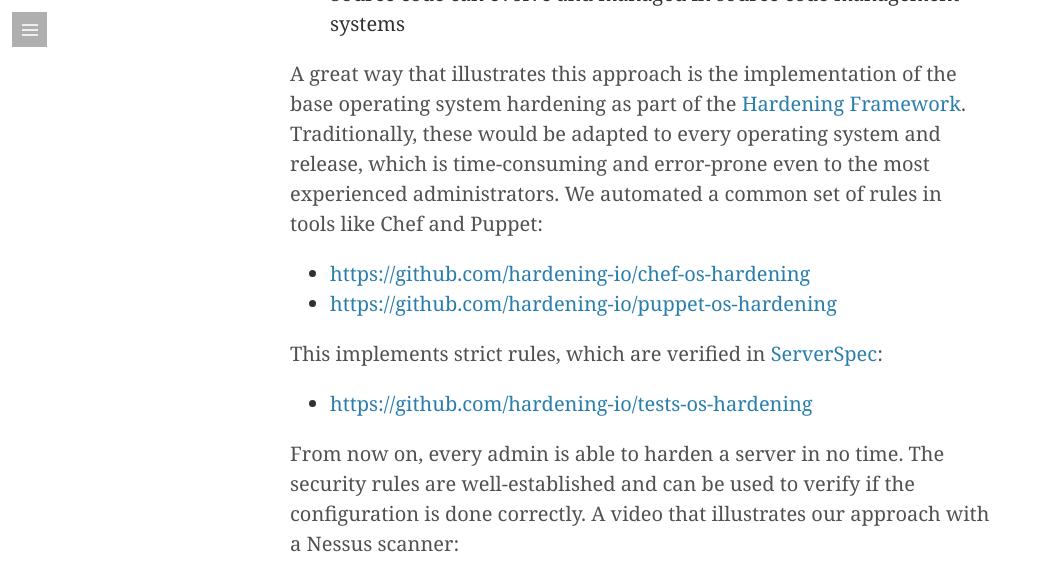
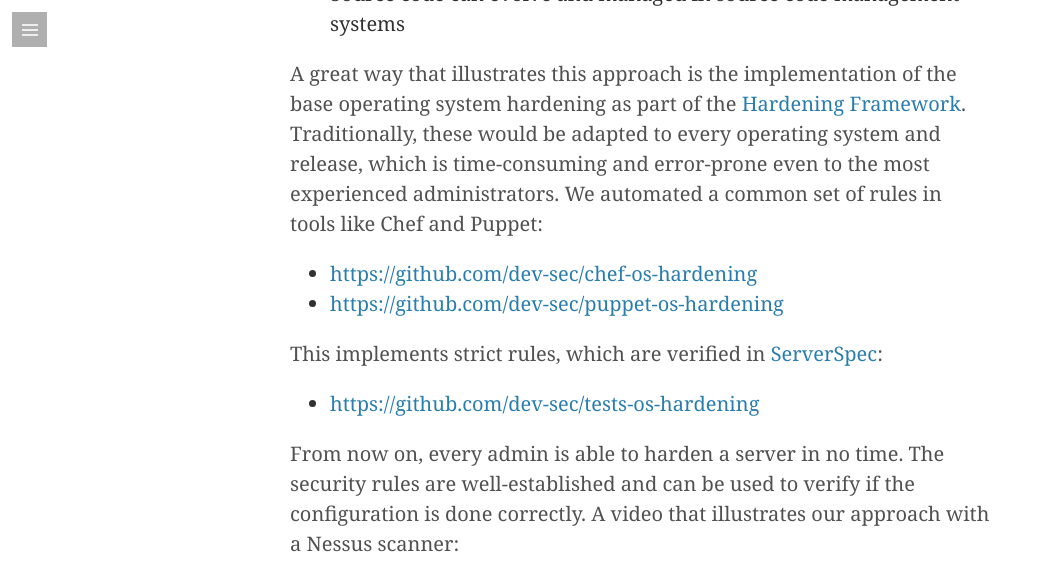
Before and after one commit to dev-sec/blog, a Jekyll site: the page built from _posts/2015-04-23-manage-security-baseline.markdown, in a window 1280 px wide and 900 px high, scrolled down 1651 px, cut to the strip 0-565 px from the top of the window. Shown: the whole strip, without its empty margins (0-1039 px from the left). Built offline with Jekyll 4.4.1, drawn with Linux system fonts in a browser that asks for light colours; some web fonts are replaced; comment, search, counter and statistics services are not loaded; some of the changed lines change nothing that is shown.

Commit message:
hardening-io -> dev-sec

```diff
--- a/_posts/2015-04-23-manage-security-baseline.markdown
+++ b/_posts/2015-04-23-manage-security-baseline.markdown
@@ -24,14 +24,14 @@
 - The rules will be turned into source code
 - Source code can evolve and managed in source code management systems
 
-A great way that illustrates this approach is the implementation of the base operating system hardening as part of the [Hardening Framework](http://hardening.io/). Traditionally, these would be adapted to every operating system and release, which is time-consuming and error-prone even to the most experienced administrators. We automated a common set of rules in tools like Chef and Puppet:
+A great way that illustrates this approach is the implementation of the base operating system hardening as part of the [Hardening Framework](http://dev-sec.io/). Traditionally, these would be adapted to every operating system and release, which is time-consuming and error-prone even to the most experienced administrators. We automated a common set of rules in tools like Chef and Puppet:
 
-- [https://github.com/hardening-io/chef-os-hardening](https://github.com/hardening-io/chef-os-hardening)
-- [https://github.com/hardening-io/puppet-os-hardening](https://github.com/hardening-io/puppet-os-hardening)
+- [https://github.com/dev-sec/chef-os-hardening](https://github.com/dev-sec/chef-os-hardening)
+- [https://github.com/dev-sec/puppet-os-hardening](https://github.com/dev-sec/puppet-os-hardening)
 
 This implements strict rules, which are verified in [ServerSpec](http://serverspec.org/):
 
-- [https://github.com/hardening-io/tests-os-hardening](https://github.com/hardening-io/tests-os-hardening)
+- [https://github.com/dev-sec/tests-os-hardening](https://github.com/dev-sec/tests-os-hardening)
 
 From now on, every admin is able to harden a server in no time. The security rules are well-established and can be used to verify if the configuration is done correctly. A video that illustrates our approach with a Nessus scanner:
 
@@ -39,6 +39,6 @@
 <iframe src="https://player.vimeo.com/video/106808139?color=ff0179" width="400" height="225" frameborder="0" webkitallowfullscreen mozallowfullscreen allowfullscreen></iframe>
 </p>
 
-By using the established modules in the [Hardening Framework](http://hardening.io/), your company is able to increase the security baseline quickly. Within the Hardening Framework Team, some of the best industry experts work together to build a solution that helps securing your servers. The project is managed as an independent open source project, to ensure an industry-wide ruleset. [Contributions](https://github.com/hardening-io) to any project are very welcome.
+By using the established modules in the [Hardening Framework](http://dev-sec.io/), your company is able to increase the security baseline quickly. Within the Hardening Framework Team, some of the best industry experts work together to build a solution that helps securing your servers. The project is managed as an independent open source project, to ensure an industry-wide ruleset. [Contributions](https://github.com/dev-sec) to any project are very welcome.
 
 Follow us on [Twitter](https://twitter.com/hardening_io)
```
